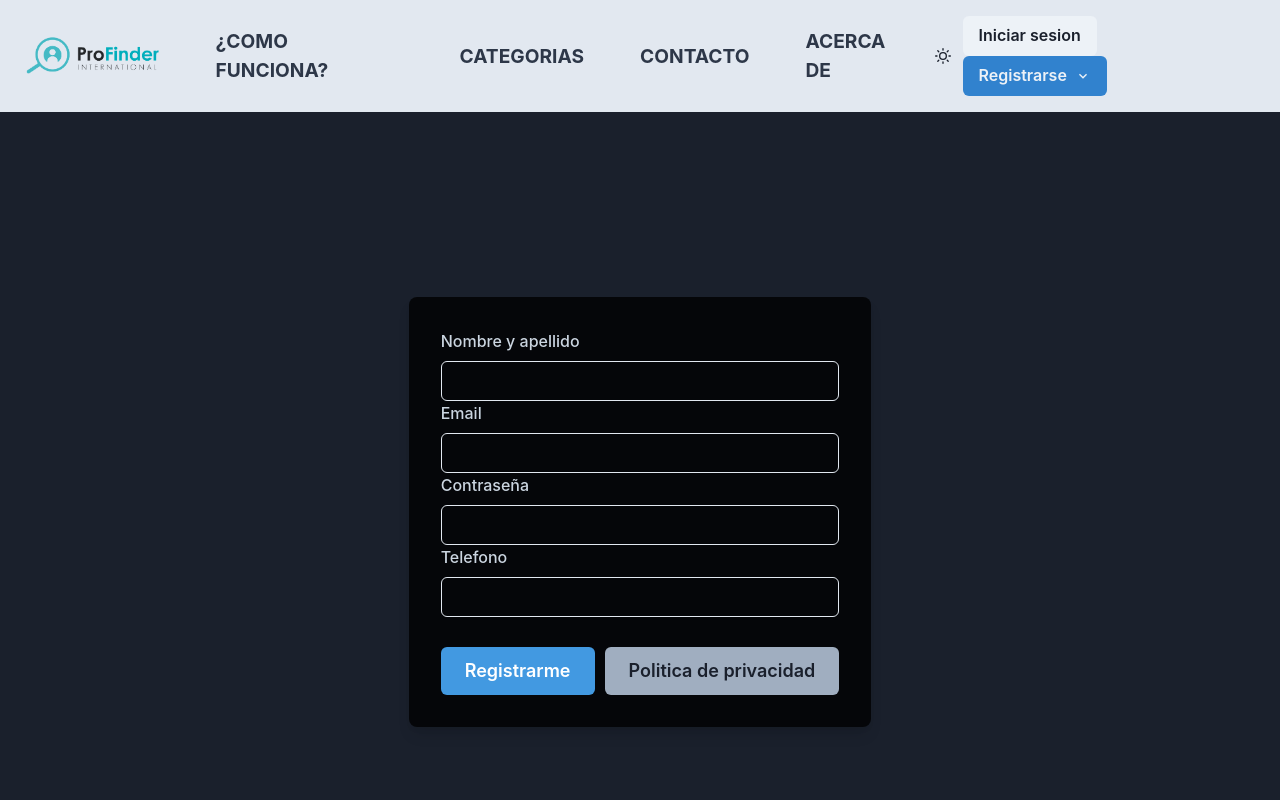
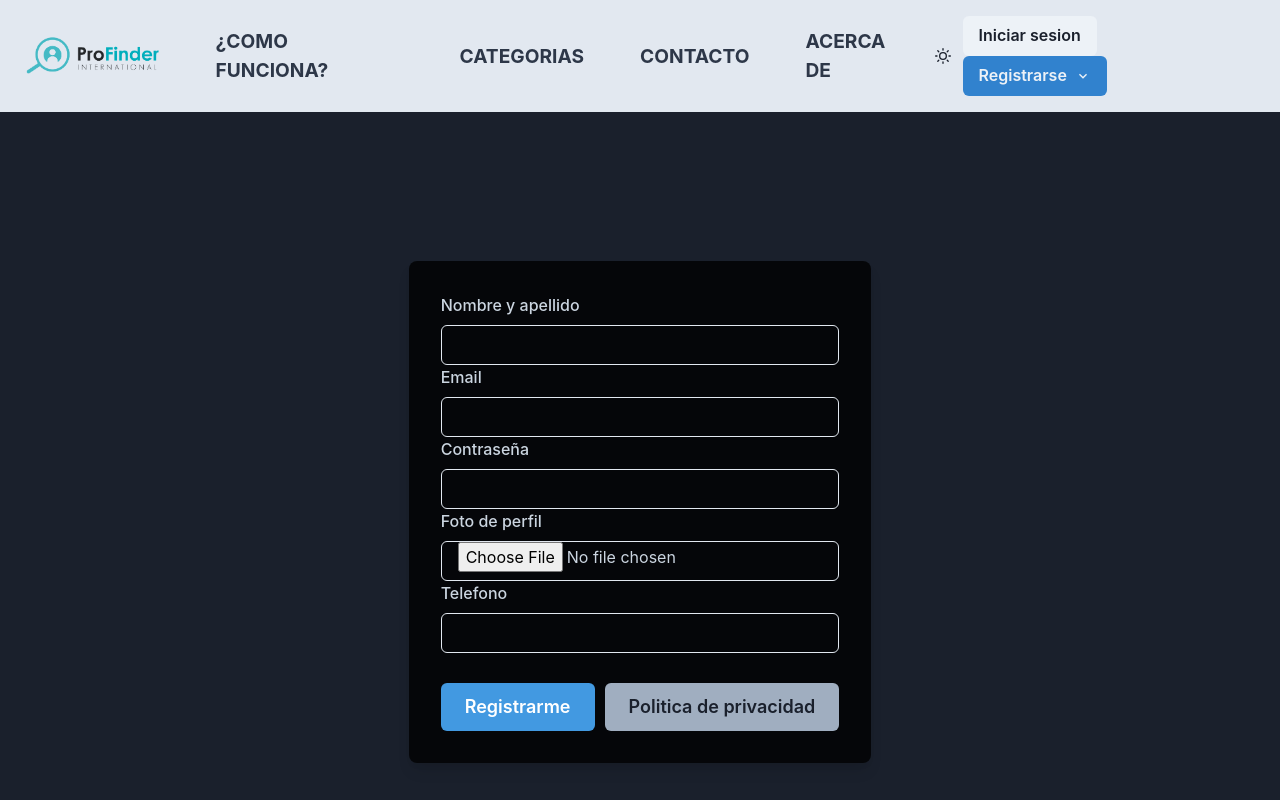
Before and after one commit to JosueEC/Profinder-client, a React (Vite) app: page /registerCliente in a window 1280 px wide. Shown: the top 800 px of the page. Built offline with nearby package versions, Linux system fonts and the light colour scheme.

Commit message:
cambios foto

```diff
--- a/src/services/redux/actions/actions.js
+++ b/src/services/redux/actions/actions.js
@@ -177,6 +177,7 @@ const postCliente = (info) => {
         info.name === "" ||
         info.email === "" ||
         info.phone === "" ||
+        info.image === "" ||
         info.password === 0
       ) {
         throw new Error("Faltan datos");
--- a/src/views/FormCliente/FormCliente.jsx
+++ b/src/views/FormCliente/FormCliente.jsx
@@ -8,25 +8,21 @@ import {
   FormControl,
   FormLabel,
   Input,
-  NumberInput,
-  NumberInputField,
-  NumberInputStepper,
-  NumberIncrementStepper,
-  NumberDecrementStepper,
-  Textarea,
   Stack,
   Button,
   useColorModeValue,
-  Radio,
-  RadioGroup,
 } from "@chakra-ui/react";
-import { postSessionUser, postCliente } from "../../services/redux/actions/actions";
+import {
+  postSessionUser,
+  postCliente,
+} from "../../services/redux/actions/actions";
 import { useCredentials } from "../../utils/customHooks/useCredentials";
 import PrivacyNotice from "../../components/PrivacyNotice/PrivacyNotice";
+import { uploadFile } from "../../utils/Firebase/config";
 
 function FormCliente(props) {
-  const dispatch = useDispatch()
-  const { handleUserSession } = useCredentials()
+  const dispatch = useDispatch();
+  const { handleUserSession } = useCredentials();
   const {
     register,
     formState: { errors },
@@ -36,30 +32,32 @@ function FormCliente(props) {
       name: "",
       email: "",
       password: "",
+      image: "",
       phone: "",
     },
   });
 
   const onSubmit = async (data) => {
+    const imageData = await uploadFile(data.image);
     const newData = {
       name: data.name,
       email: data.email,
       password: data.password,
+      image: imageData,
       phone: data.phone,
-
     };
 
     const dataSession = {
       name: data.name,
       email: data.email,
       password: data.password,
-      usuario: 'c'
-    }
+      usuario: "c",
+    };
 
     console.log(newData);
-    await dispatch(postSessionUser(dataSession))
+    await dispatch(postSessionUser(dataSession));
     dispatch(postCliente(newData));
-    handleUserSession('Cuenta creada', 'Algo salio mal')
+    handleUserSession("Cuenta creada", "Algo salio mal");
   };
 
   return (
@@ -114,7 +112,22 @@ function FormCliente(props) {
                 })}
               />
             </FormControl>
-            <FormControl mb='30px'>
+            <FormControl>
+              <FormLabel>Foto de perfil</FormLabel>
+              <Input
+                type="file"
+                {...register("image", {
+                  required: "El campo imagen es requerido",
+                  validate: {
+                    isImage: (value) =>
+                      ["image/jpeg", "image/png"].includes(value[0]?.type) ||
+                      "Solo se permiten archivos de imagen JPEG o PNG",
+                  },
+                })}
+              />
+              {errors.image && <p>{errors.image.message}</p>}
+            </FormControl>
+            <FormControl mb="30px">
               <FormLabel>Telefono</FormLabel>
               <Input
                 type="number"
```
